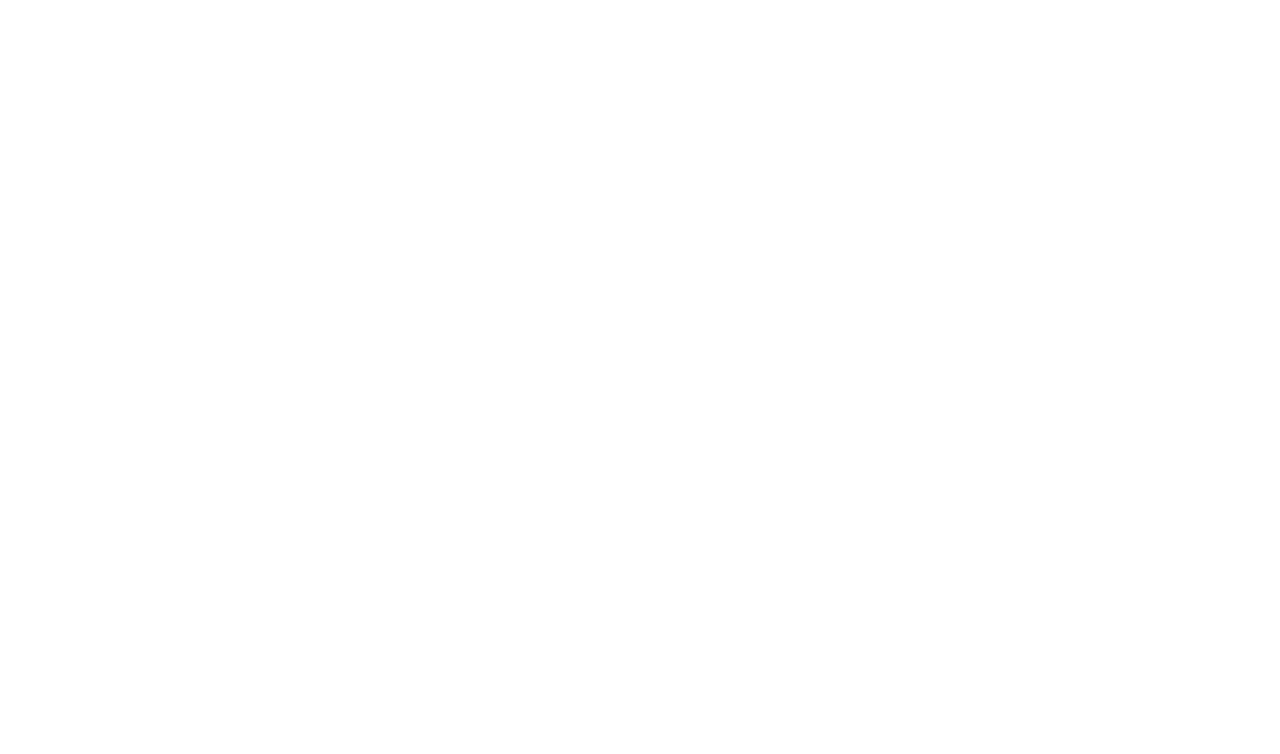
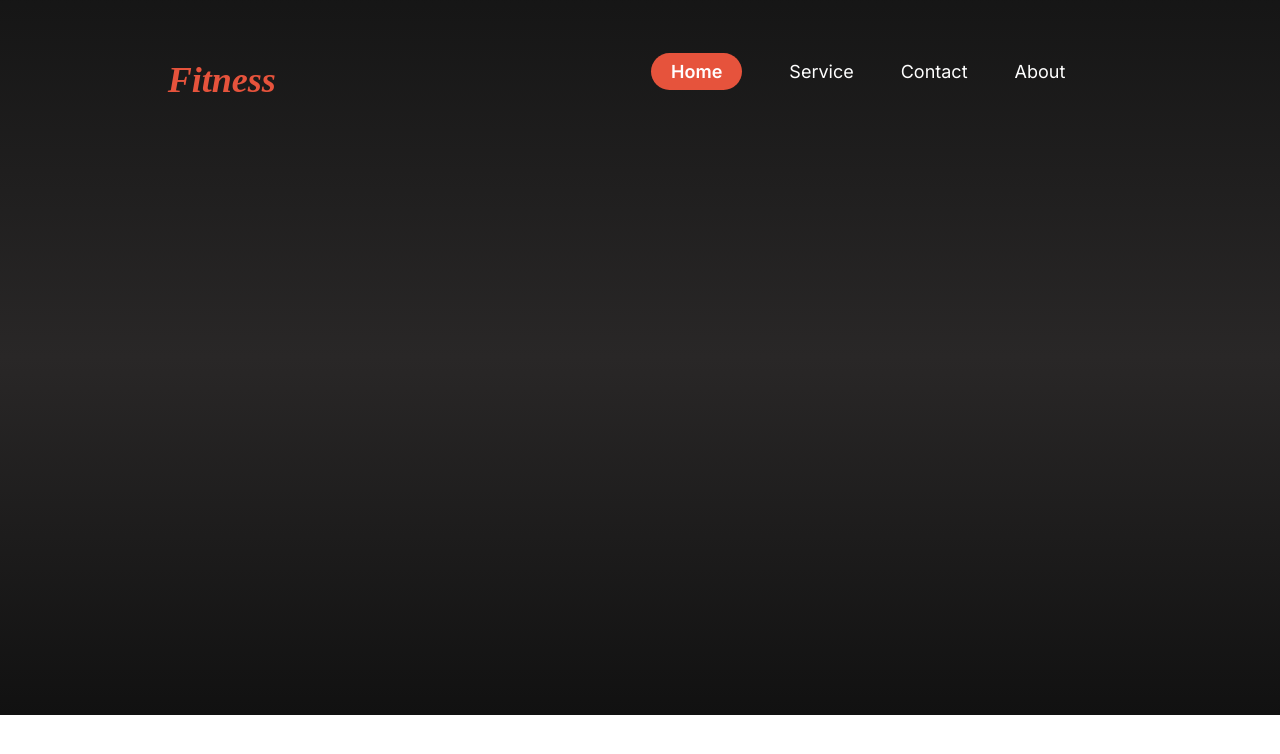
Before and after one commit to SawfaAsbir/B10A2-versatile-ui-website, a plain HTML site: page index.html in a window 1280 px wide. Drawn offline with Linux system fonts and the light colour scheme.

Commit message:
Complete the navbar

```diff
--- a/index.html
+++ b/index.html
@@ -1,12 +1,46 @@
 <!DOCTYPE html>
 <html lang="en">
+
 <head>
     <meta charset="UTF-8">
     <meta name="viewport" content="width=device-width, initial-scale=1.0">
     <title>Document</title>
     <link rel="stylesheet" href="/styles/style.css">
 </head>
+
 <body>
+    <!-- HEADER PART -->
+    <header>
+        <section class="header-part">
+            <nav class="navbar">
+                <h3>
+                    <i>Fitness</i>
+                </h3>
+                <ul class="inter-normal">
+                    <a href="">
+                        <li>
+                            <span class="special">Home</span>
+                        </li>
+                    </a>
+                    <a href="">
+                        <li>Service</li>
+                    </a>
+                    <a href="">
+                        <li>Contact</li>
+                    </a>
+                    <a href="">
+                        <li>About</li>
+                    </a>
+                </ul>
+            </nav>
+        </section>
+    </header>
+    <main>
 
+    </main>
+    <footer>
+
+    </footer>
 </body>
+
 </html>
--- a/styles/style.css
+++ b/styles/style.css
@@ -6,21 +6,71 @@
     font-optical-sizing: auto;
     font-style: normal;
 }
-
 @font-face {
     font-family: 'Miama Regular';
     font-style: normal;
     font-weight: normal;
     src: local('Miama Regular'), url(../fonts/Miama-Regular.woff) format('woff');
 }
-
 @font-face {
     font-family: 'Miama';
     font-style: normal;
     font-weight: normal;
     src: local('Miama'), url(../fonts/Miama.woff) format('woff');
 }
+/* BODY */
+body{
+    margin: 0;
+    padding: 0;
+    box-sizing: border-box;
+}
+body{
+
+}
 /* COMMON STYLES */
 .color{
     color: #E6533C;
 }
+
+/* STYLES OF NAVBAR */
+.header-part{
+    max-width: 1440vw;
+    height: 715px;
+    background-image: linear-gradient(#131313fc, #292727, #111111);
+}
+.navbar{
+    display: flex;
+    justify-content: space-around;
+}
+.navbar h3{
+    color: rgba(230, 83, 60, 1);
+    font-size: 2.25rem;
+    font-weight: 800;
+    line-height: 120%;
+    margin-top: 58.5px;
+}
+.navbar ul{
+    display: flex;
+    margin-top: 61px;
+    border-radius: 39px;
+    /* border: 1px solid rgba(255, 255, 255, 0.10); */
+
+}
+.navbar ul a{
+    color: #FFFFFF;
+    text-decoration: none;
+    list-style: none;
+    margin-right: 47px;
+}
+.navbar ul a li{
+    font-size: 18px;
+    line-height: 120%;
+}
+.special{
+    background-color: #E6533C;
+    font-weight: 600;
+    color: #FFFFFF;
+    border: none;
+    border-radius: 46px;
+    padding: 8px 20px;
+}
```
